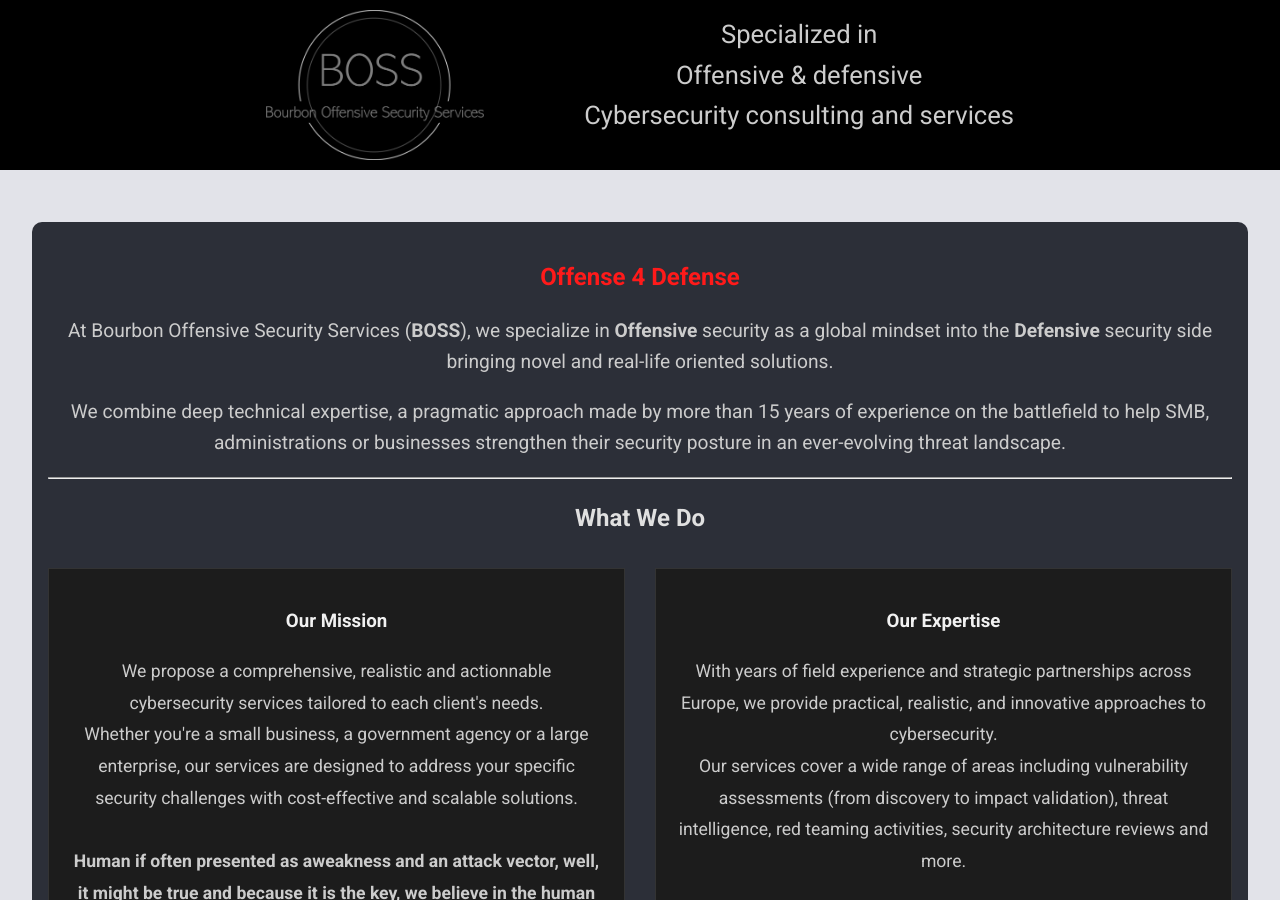
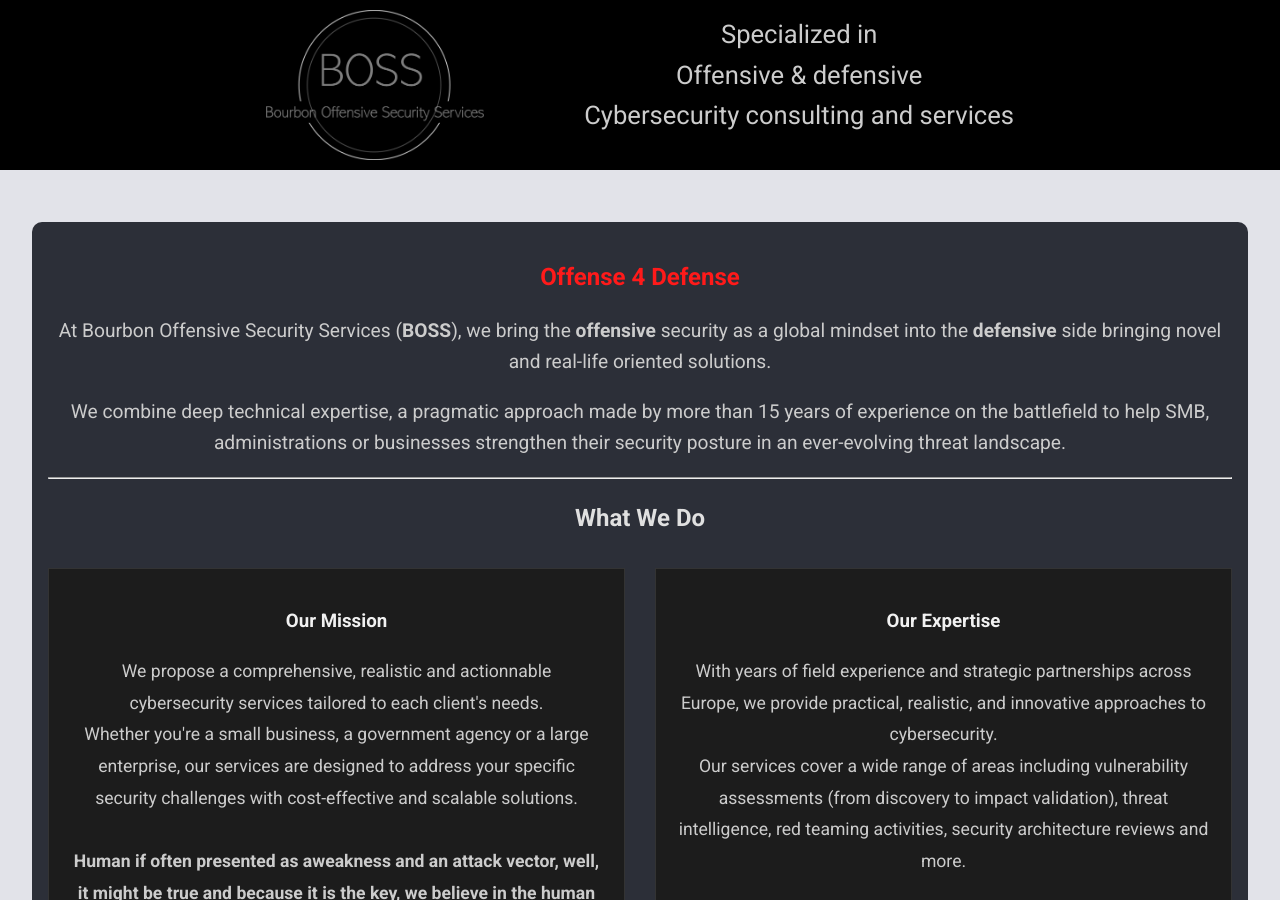
Before and after one commit to kmkz/BOSS.github.io, a Jekyll site: the page built from index.md, in a window 1280 px wide and 900 px high. Built offline with Jekyll 4.4.1, drawn with Linux system fonts in a browser that asks for light colours.

Commit message:
css party

```diff
--- a/index.md
+++ b/index.md
@@ -7,7 +7,7 @@
   <h2 style="font-family: 'Roboto', sans-serif; color: #ff1a1a; font-weight: bold;"> Offense 4 Defense </h2>
 </div>
 
-<p style="text-align: center; color: #ccc; font-size: 1.2em;">At Bourbon Offensive Security Services (<strong>BOSS</strong>), we specialize in <strong>Offensive</strong> security as a global mindset into the <strong>Defensive</strong> security side bringing novel and real-life oriented solutions.</p>
+<p style="text-align: center; color: #ccc; font-size: 1.2em;">At Bourbon Offensive Security Services (<strong>BOSS</strong>), we bring the <strong>offensive</strong> security as a global mindset into the <strong>defensive</strong> side bringing novel and real-life oriented solutions.</p>
 <p style="text-align: center; color: #ccc; font-size: 1.2em;">We combine deep technical expertise, a pragmatic approach made by more than 15 years of experience on the battlefield to help SMB, administrations or businesses strengthen their security posture in an ever-evolving threat landscape.</p>
 
 ---
```
